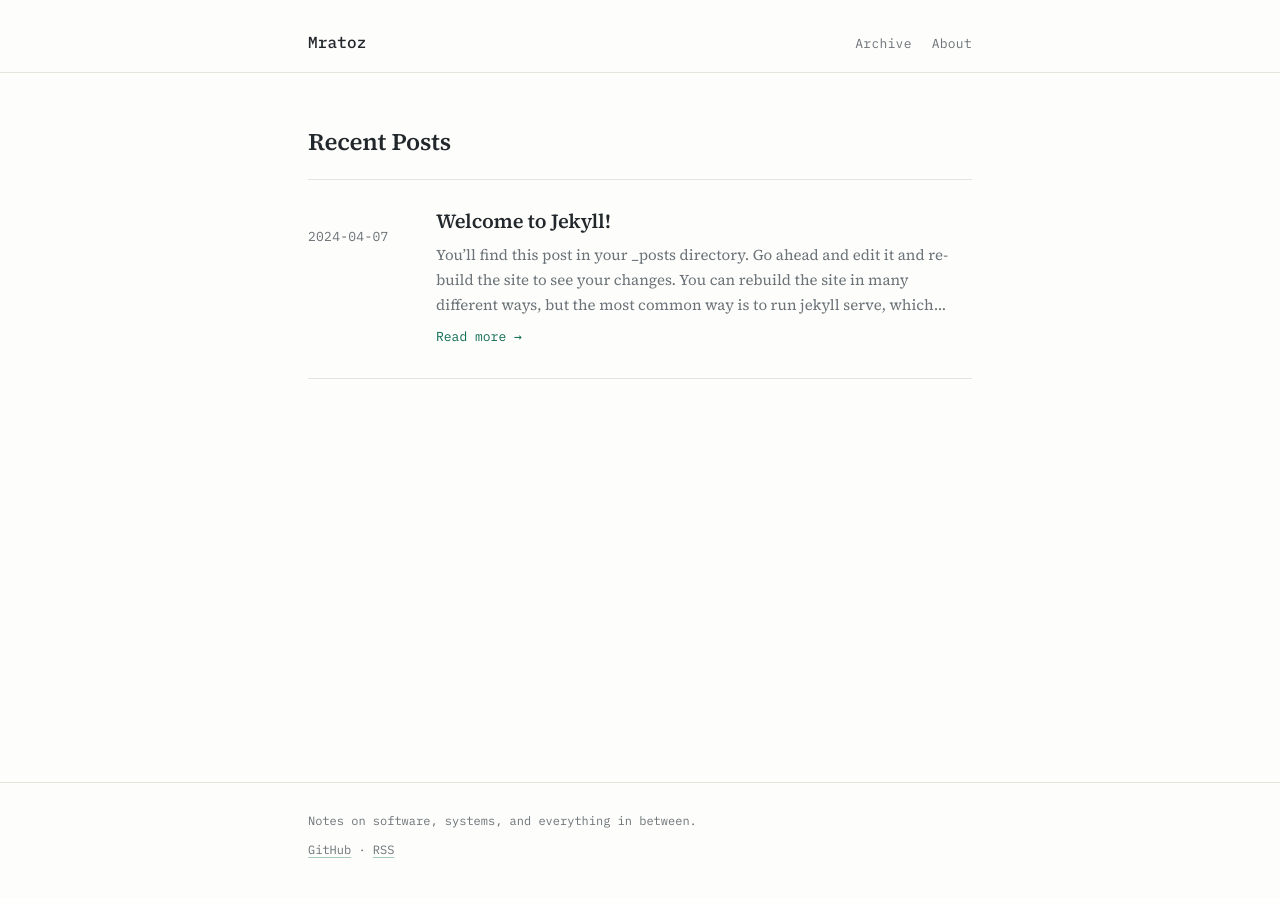
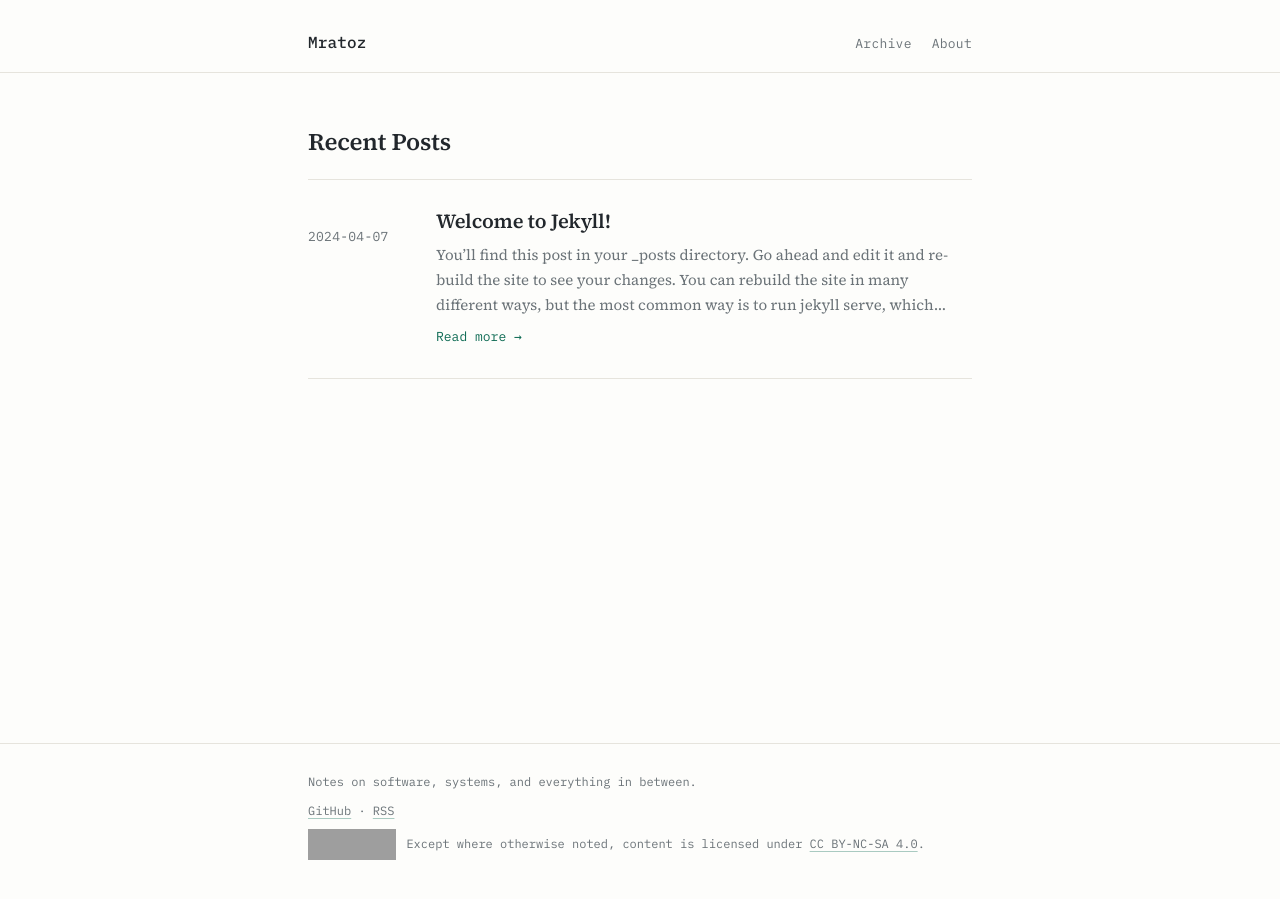
Before and after one commit to mratoz/mratoz.github.io, a Jekyll site: the page built from index.markdown, in a window 1280 px wide. Built offline with Jekyll 4.4.1, drawn with Linux system fonts in a browser that asks for light colours; grey boxes are pictures that could not be loaded.

Commit message:
Add Creative Commons footer banner
Co-authored-by: Copilot <223556219+Copilot@users.noreply.github.com>

```diff
--- a/_layouts/default.html
+++ b/_layouts/default.html
@@ -34,6 +34,12 @@
           {% if site.github_username %}<a href="https://github.com/{{ site.github_username | cgi_escape }}">GitHub</a><span aria-hidden="true"> · </span>{% endif %}
           <a href="{{ '/feed.xml' | relative_url }}">RSS</a>
         </p>
+        <p class="footer-license">
+          <a rel="license" href="https://creativecommons.org/licenses/by-nc-sa/4.0/">
+            <img src="https://i.creativecommons.org/l/by-nc-sa/4.0/88x31.png" alt="Creative Commons Attribution-NonCommercial-ShareAlike 4.0 International License">
+          </a>
+          <span>Except where otherwise noted, content is licensed under <a rel="license" href="https://creativecommons.org/licenses/by-nc-sa/4.0/">CC BY-NC-SA 4.0</a>.</span>
+        </p>
       </div>
     </footer>
   </body>
--- a/assets/css/style.css
+++ b/assets/css/style.css
@@ -215,6 +215,8 @@ pre code { padding: 0; background: none; font-size: .8125rem; }
 .footer-inner p + p { margin-top: .5rem; }
 .footer-inner a { color: var(--muted); }
 .footer-inner a:hover { color: var(--accent); }
+.footer-license { display: flex; align-items: center; gap: .65rem; }
+.footer-license img { display: block; width: 88px; height: 31px; }
 
 .not-found { max-width: 30rem; }
 .not-found h1 { margin: 0 0 .5rem; font: 600 2rem/1.25 var(--serif); }
```
